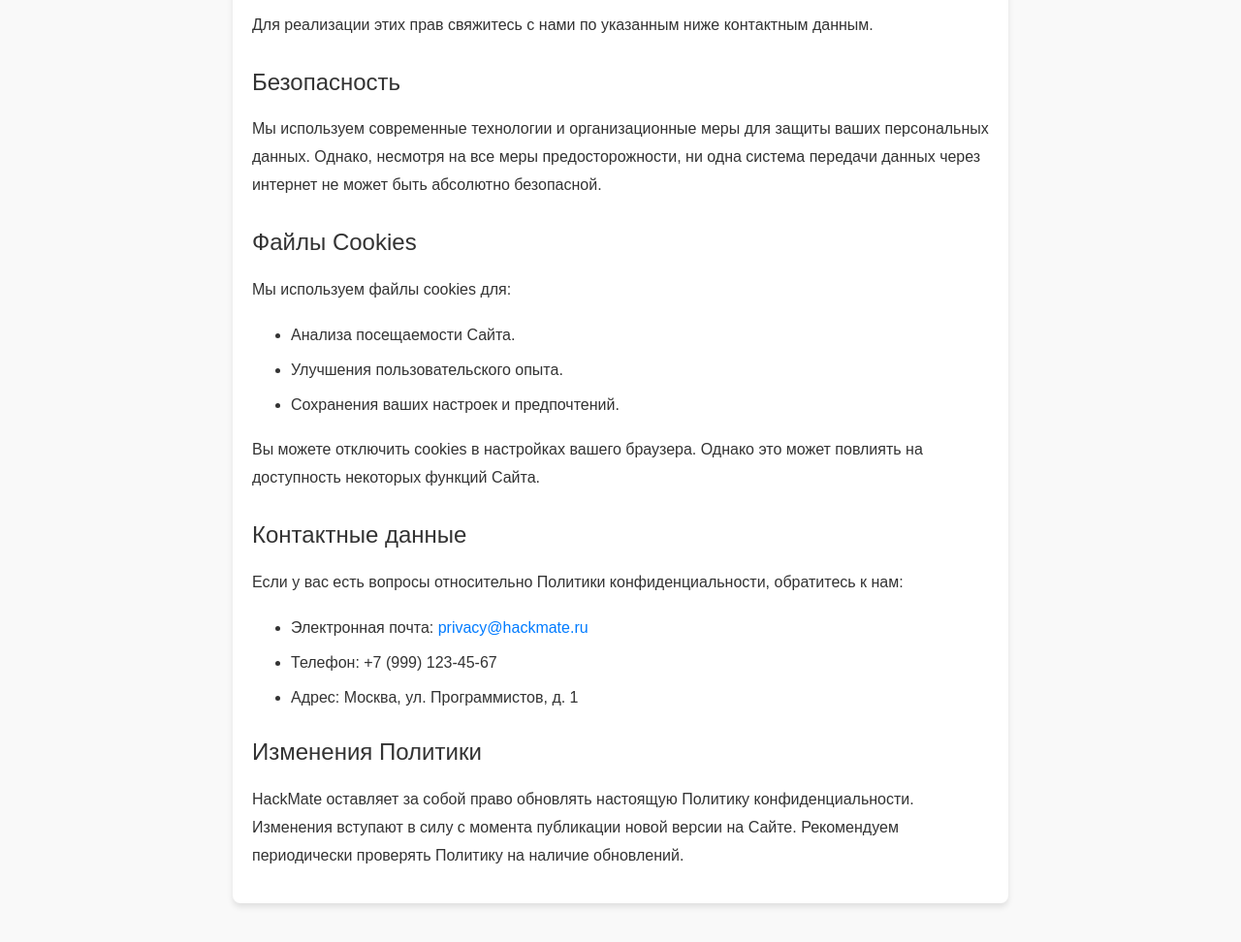
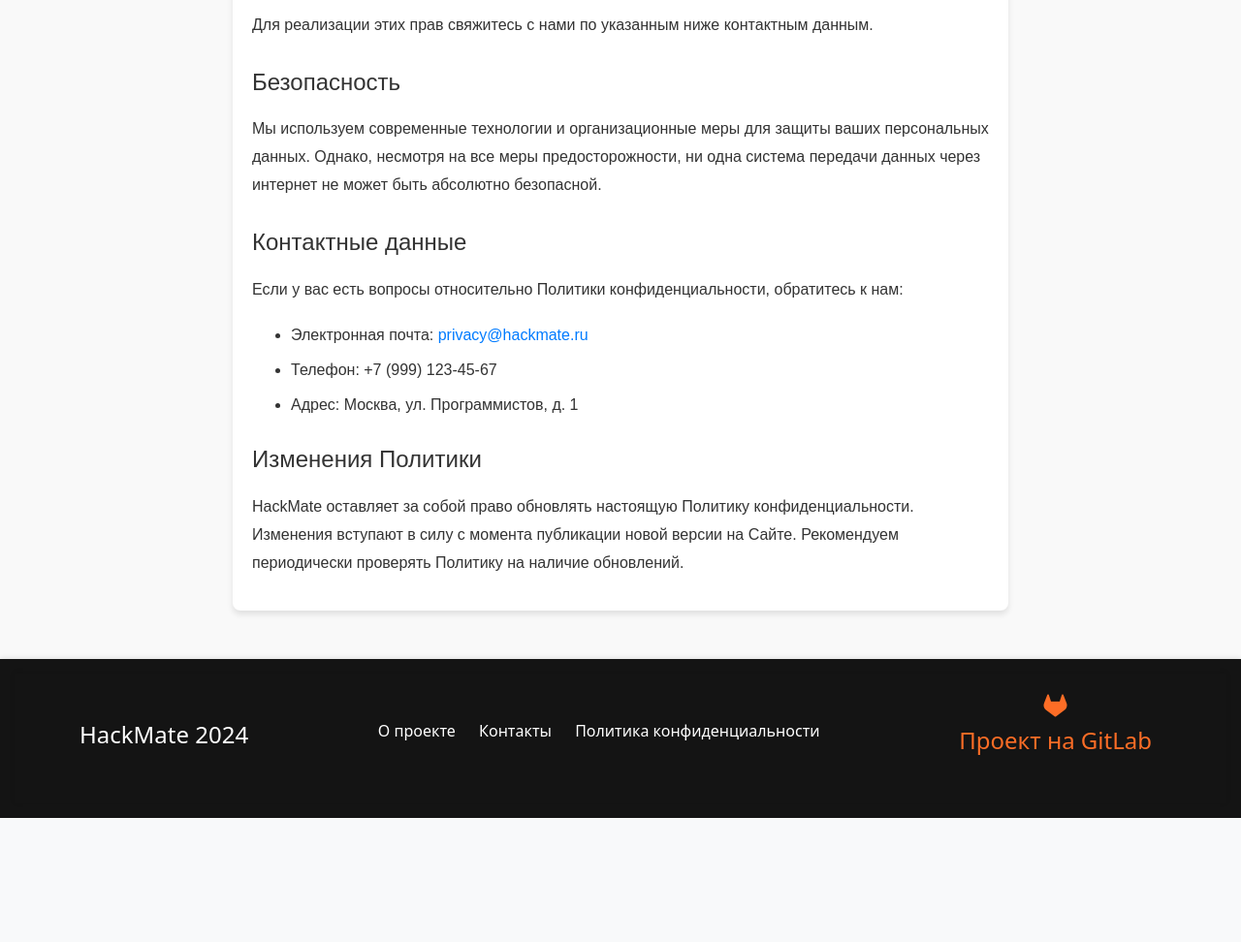
Before and after one commit to kiper-acab/Hackmate, a Django app: page /about/privacy/ in a window 1280 px wide. Shown: the part 1865-2837 px from the top of the page at 97% size. After the commit the page ends 2709 px from the top, so only its background shows below. Run offline with Django 4.2, Linux system fonts and the light colour scheme; some libraries are stand-ins or nearby versions.

Commit message:
убрал информацию о cookes

```diff
--- a/hackmate/templates/about/privacy.html
+++ b/hackmate/templates/about/privacy.html
@@ -80,18 +80,6 @@
       может быть абсолютно безопасной.
   </p>
 
-  <h2>Файлы Cookies</h2>
-  <p>Мы используем файлы cookies для:</p>
-  <ul>
-      <li>Анализа посещаемости Сайта.</li>
-      <li>Улучшения пользовательского опыта.</li>
-      <li>Сохранения ваших настроек и предпочтений.</li>
-  </ul>
-  <p>
-      Вы можете отключить cookies в настройках вашего браузера. Однако это может повлиять на доступность
-      некоторых функций Сайта.
-  </p>
-
   <h2>Контактные данные</h2>
   <p>Если у вас есть вопросы относительно Политики конфиденциальности, обратитесь к нам:</p>
   <ul>
```
